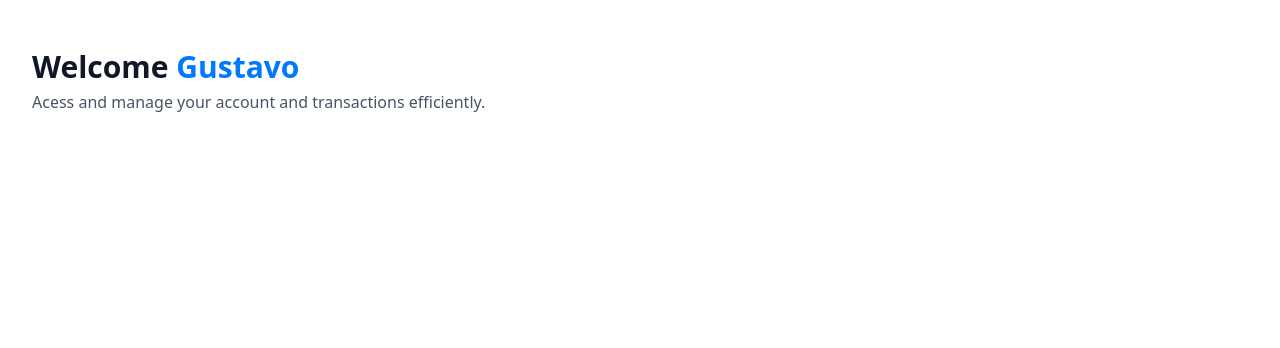
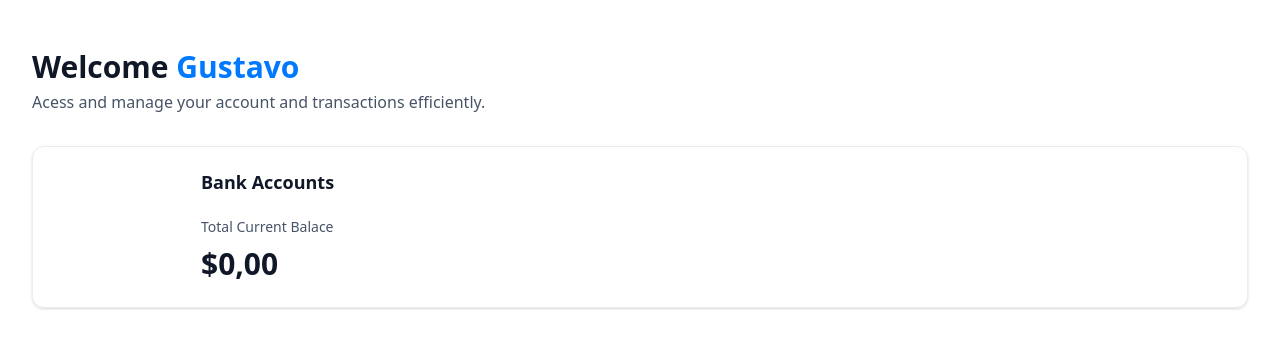
Before and after one commit to guleDev/nextJS-banking-app, a Next.js app: page / in a window 1280 px wide. Shown: the top 348 px of the page. Built offline with nearby package versions, Linux system fonts and the light colour scheme.

Commit message:
feat: Animated Counter amount

```diff
--- a/package.json
+++ b/package.json
@@ -14,7 +14,9 @@
     "clsx": "^2.1.1",
     "lucide-react": "^0.394.0",
     "next": "14.2.4",
+    "query-string": "^9.0.0",
     "react": "^18",
+    "react-countup": "^6.5.3",
     "react-dom": "^18",
     "tailwind-merge": "^2.3.0",
     "tailwindcss-animate": "^1.0.7"
--- /dev/null
+++ b/src/components/AnimatedCounter.tsx
@@ -0,0 +1,18 @@
+'use client'
+
+import CountUp from "react-countup"
+
+const AnimatedCounter = ({ amount }: { amount: number }) => {
+  return (
+    <div className="w-full">
+      <CountUp
+      duration={2}
+      decimals={2}
+      decimal=","
+      prefix="$"
+      end={amount}/>
+    </div>
+  )
+}
+
+export default AnimatedCounter
--- a/src/components/TotalBalanceBox.tsx
+++ b/src/components/TotalBalanceBox.tsx
@@ -1,11 +1,25 @@
-import React from 'react'
+import React from "react";
+import AnimatedCounter from "./AnimatedCounter";
 
-const TotalBalanceBox = () => {
+const TotalBalanceBox = ({
+  accounts = [],
+  totalBanks,
+  totalCurrentBalance,
+}: TotlaBalanceBoxProps) => {
   return (
-    <div>
+    <section className="total-balance">
+      <div className="total-balance-chart">{/* DoughnutChart */}</div>
+      <div className="flex flex-col gap-6">
+        <h2 className="header-2">{totalBanks} Bank Accounts</h2>
+        <div className="flex flex-col gap-2">
+          <p className="total-balance-label">Total Current Balace</p>
+          <p className="total-balance-amount flex-center gap-2">
+            <AnimatedCounter amount={totalCurrentBalance}/>
+          </p>
+        </div>
+      </div>
+    </section>
+  );
+};
 
-    </div>
-  )
-}
-
-export default TotalBalanceBox
+export default TotalBalanceBox;
--- a/src/lib/utils.ts
+++ b/src/lib/utils.ts
@@ -66,9 +66,9 @@
 };
 
 export function formatAmount(amount: number): string {
-  const formatter = new Intl.NumberFormat("en-US", {
+  const formatter = new Intl.NumberFormat("pt-BR", {
     style: "currency",
-    currency: "USD",
+    currency: "BRL",
     minimumFractionDigits: 2,
   });
 
```
Also changed, not shown: 2 other files (tests, documents, lock files or other folders).
